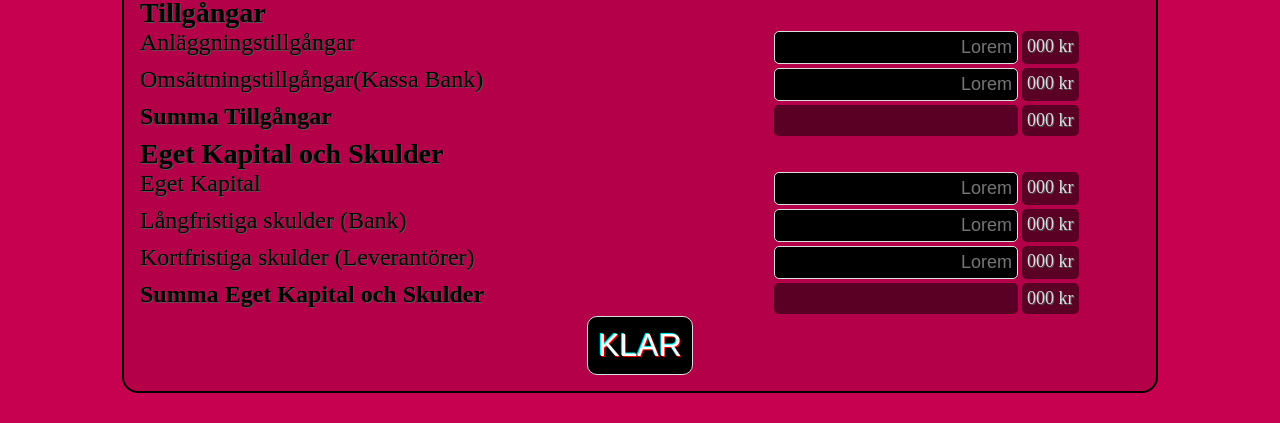
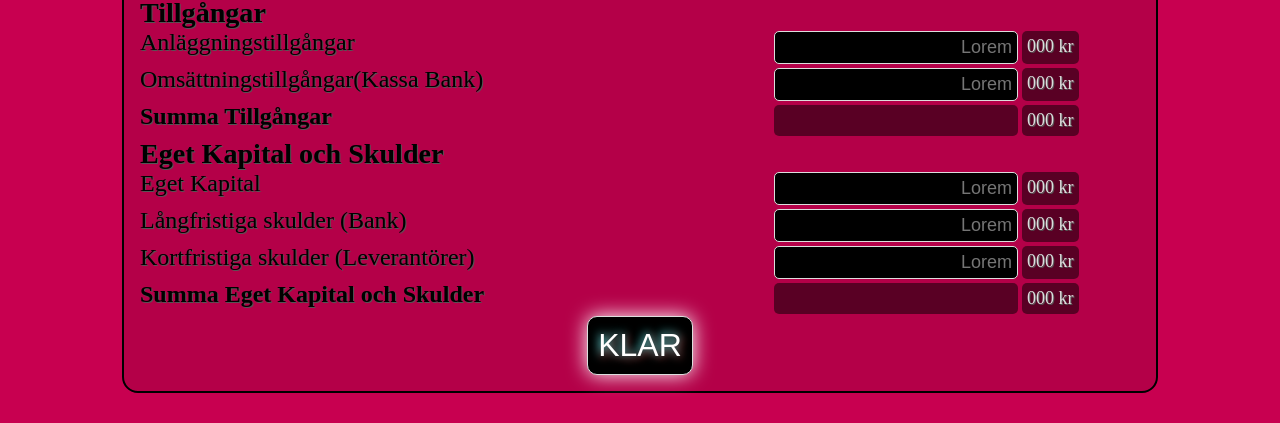
Before and after one commit to Kronofogden2/TDQ, a plain HTML site: page index.html in a window 1280 px wide. In both pictures the pointer is over the button 640 px from the left and 562 px from the top of the page. Shown: the part 217-640 px from the top of the page. Drawn offline with Linux system fonts and the light colour scheme.

Commit message:
FIX: Interactive elements have hover effects

```diff
--- a/style.css
+++ b/style.css
@@ -58,6 +58,10 @@ input {
     font-size: 18px;
 }
 
+input:hover:not(:disabled) {
+    box-shadow: 0px 0px 10px white;
+}
+
 input:disabled {
     background-color: rgba(0,0,0,0.5);
     border: none;
@@ -86,6 +90,11 @@ div.input-grid button {
     text-shadow: -1px -1px 1px aqua, 1px 1px 1px red;
 }
 
+div.input-grid button:hover {
+    text-shadow: -1px -1px 10px aqua, 1px 1px 10px red;
+    box-shadow: 0px 0px 20px white;
+}
+
 .error {
     color: red;
     border: 1px solid red;
```
